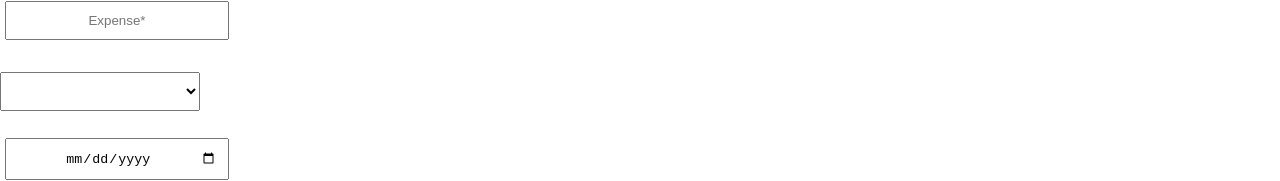
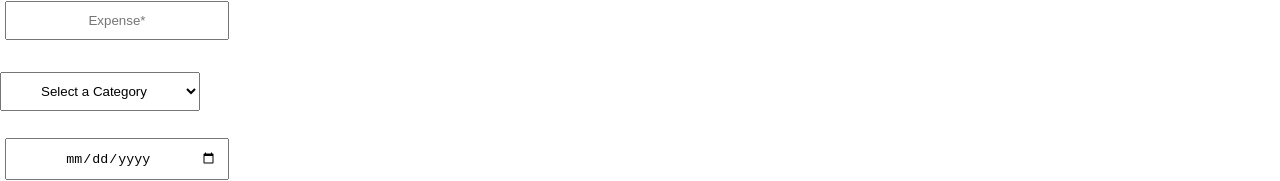
Before and after one commit to timek612/Budget-Buddy-, a React (Create React App) app: page /#/recurringSetup in a window 1280 px wide. Shown: the part 210-391 px from the top of the page. Built offline with nearby package versions, Linux system fonts and the light colour scheme; no server answers.

Commit message:
inital user recurring expenses going into db correctly

```diff
--- a/src/components/RecurringSetup/RecurringSetup.jsx
+++ b/src/components/RecurringSetup/RecurringSetup.jsx
@@ -1,9 +1,11 @@
 import './RecurringSetup.css'
 import { useState } from 'react'
 import { useHistory } from 'react-router-dom'
+import { useDispatch, useSelector } from 'react-redux';
 
 function RecurringSetup() {
     const history = useHistory()
+    const dispatch = useDispatch()
 
     const [description, setDescription] = useState('');
     const [category, setCategory] = useState('')
@@ -17,6 +19,19 @@ function RecurringSetup() {
 
     const handleAdd = () => {
         console.log('added');
+        dispatch ({
+            type: 'NEW_RECURRING_EXPENSE',
+            payload: {
+                description,
+                category,
+                date,
+                total
+            }
+        })
+        setDescription('')
+        setCategory('initial')
+        setDate('')
+        setTotal('')
     }
 
     const handleNext = () => {
@@ -46,20 +61,20 @@ function RecurringSetup() {
                 <select name="category" className='personalInput'
                 value={category} onChange={dropDownChange}
                 >
-                    <option value=""></option>
-                    <option value="Housing">Housing</option>
-                    <option value="Transportation">Transportation</option>
-                    <option value="Food">Food</option>
-                    <option value="Utilities">Utilities</option>
-                    <option value="Clothing">Clothing</option>
-                    <option value="Medical">Medical</option>
-                    <option value="Insurance">Insurance</option>
-                    <option value="Household">Household</option>
-                    <option value="Lifestyle">Lifestyle</option>
-                    <option value="Debt">Debt</option>
-                    <option value="Education">Education</option>
-                    <option value="Entertainment">Entertainment</option>
-                    <option value="Donations">Donations</option>
+                    <option value="initial">Select a Category</option>
+                    <option value={1}>Housing</option>
+                    <option value={2}>Transportation</option>
+                    <option value={3}>Food</option>
+                    <option value={4}>Utilities</option>
+                    <option value={5}>Clothing</option>
+                    <option value={6}>Medical</option>
+                    <option value={7}>Insurance</option>
+                    <option value={8}>Household</option>
+                    <option value={9}>Lifestyle</option>
+                    <option value={10}>Debt</option>
+                    <option value={11}>Education</option>
+                    <option value={12}>Entertainment</option>
+                    <option value={13}>Donations</option>
                 </select>
 
                 <br />
--- a/src/redux/sagas/money.saga.js
+++ b/src/redux/sagas/money.saga.js
@@ -14,8 +14,20 @@ function* moneyParameters (action) {// saga for the income post dispatch
     }
 }
 
+function* newRecurringExpense (action) {
+    console.log(action);
+    try {
+        yield axios.post('/money/recurring', action.payload);
+    }
+    catch {
+
+    }
+}
+
+
 function* moneySaga() {
     yield takeEvery('MONEY_PARAMETERS', moneyParameters);
+    yield takeEvery('NEW_RECURRING_EXPENSE', newRecurringExpense)
 }
 
 export default moneySaga;
--- a/src/redux/sagas/registration.saga.js
+++ b/src/redux/sagas/registration.saga.js
@@ -15,7 +15,7 @@ function* registerUser(action) {
     // passes the username and password from the payload to the server
     yield axios.post('/api/user/register', action.payload )
     .then(response => {
-      console.log(response.data[0])
+      console.log(response.data[0])// id of the user that just registered
       axios.put('/money', response.data[0]);
     })
     ;
```
Also changed, not shown: 1 other file (tests, documents, lock files or other folders).
